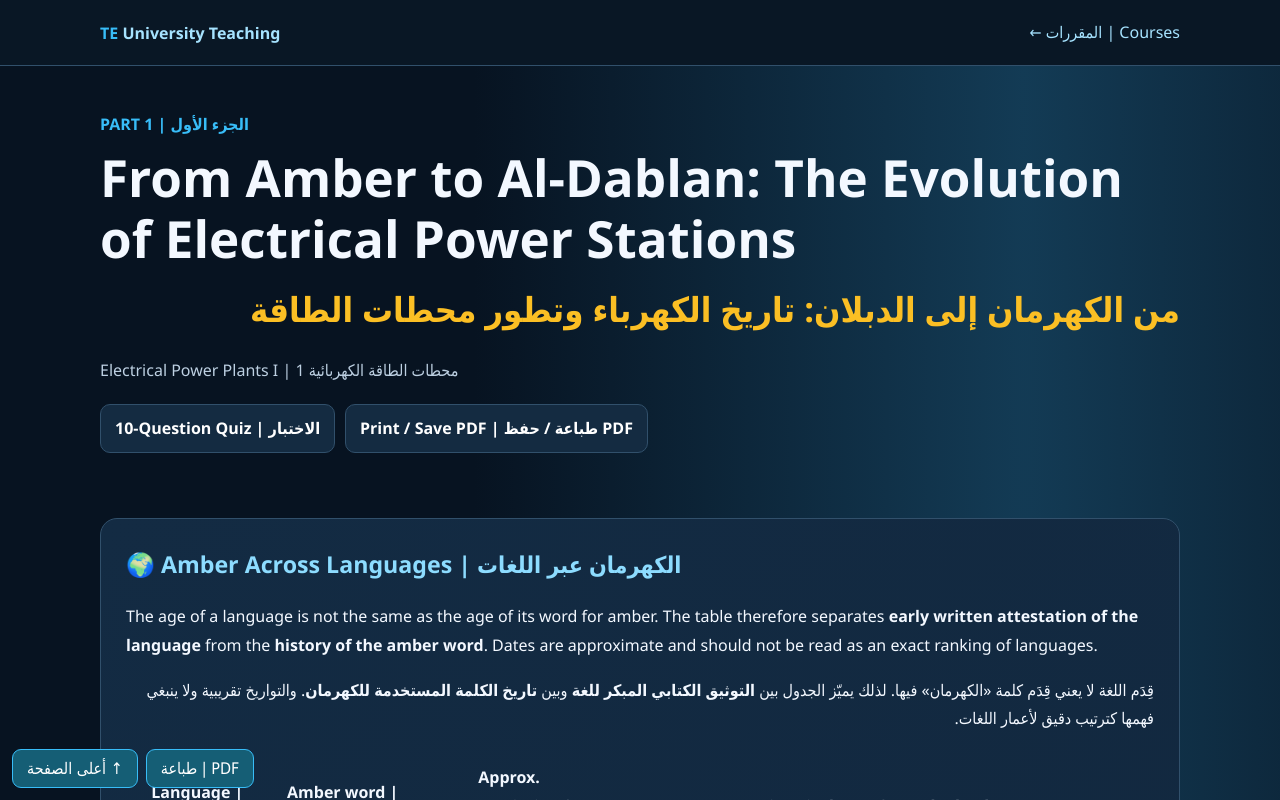
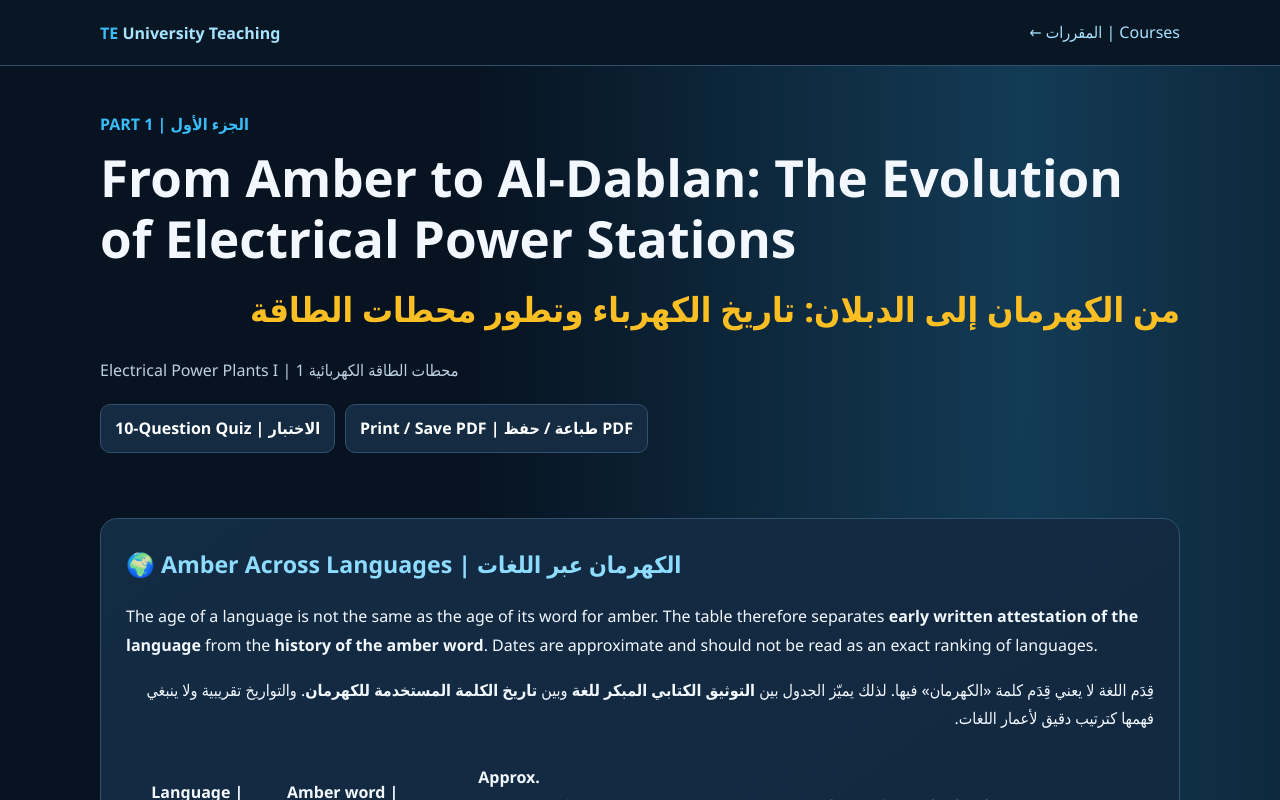
Before and after one commit to aoussgabash/teaching, a plain HTML site: page power-stations-1-part01.html in a window 1280 px wide. Drawn offline with nearby package versions, Linux system fonts and the light colour scheme.

Commit message:
Remove duplicate floating PDF and top buttons from power stations lesson

```diff
--- a/power-stations-1-part01.html
+++ b/power-stations-1-part01.html
@@ -1,6 +1,6 @@
-<!doctype html><html lang="ar" dir="rtl"><head><meta charset="utf-8"><meta name="viewport" content="width=device-width,initial-scale=1"><title>محطات الطاقة الكهربائية 1 — الجزء الأول</title><style>html,body{margin:0;height:100%;background:#071321;color:#fff;font-family:Tahoma,Arial,sans-serif}iframe{width:100%;height:100%;border:0;display:block}#actions{position:fixed;bottom:12px;left:12px;z-index:30;display:flex;gap:8px}#actions button{background:#155e75;color:white;border:1px solid #38bdf8;border-radius:9px;padding:9px 14px;font:inherit;cursor:pointer}@media print{#actions{display:none}}</style></head><body><div id="actions"><button type="button" id="print">PDF | طباعة</button><button type="button" id="top">↑ أعلى الصفحة</button></div><iframe id="lesson" title="محطات الطاقة الكهربائية 1 — الجزء الأول" src="electrical-power-plants-1-lecture01.html"></iframe><script>
+<!doctype html><html lang="ar" dir="rtl"><head><meta charset="utf-8"><meta name="viewport" content="width=device-width,initial-scale=1"><title>محطات الطاقة الكهربائية 1 — الجزء الأول</title><style>html,body{margin:0;height:100%;background:#071321;color:#fff;font-family:Tahoma,Arial,sans-serif}iframe{width:100%;height:100%;border:0;display:block}</style></head><body><iframe id="lesson" title="محطات الطاقة الكهربائية 1 — الجزء الأول" src="electrical-power-plants-1-lecture01.html"></iframe><script>
 document.getElementById('lesson').addEventListener('load',function(){const d=this.contentDocument;if(!d)return;const ext=d.getElementById('power-history-extension');const timeline=d.querySelector('.timeline');if(!ext||!timeline)return;
 const entries=[['1881','بدايات الإمداد العام بالكهرباء | Early public electricity supply','بدأت غودالمينغ في بريطانيا توفير الكهرباء للإنارة باستخدام توليد كهرمائي. يختلف وصف «الأولى» حسب معيار المقارنة.'],['1882','محطة بيرل ستريت | Pearl Street Station','افتتحت في نيويورك في 4 سبتمبر 1882 بوصفها نموذجا مبكرا لمحطة توليد مركزية تجارية بالتيار المستمر.'],['1882','ميسباخ–ميونخ | Miesbach–Munich','تجربة لنقل الكهرباء بالتيار المستمر لمسافة تقارب 57 km، وبتوتر يقارب 2 kV.'],['1891','لاوفن–فرانكفورت | Lauffen–Frankfurt','نقل الطاقة ثلاثية الطور لمسافة نحو 175 km وبتوتر يقارب 15 kV، ما برهن على جدوى النقل المتناوب لمسافات بعيدة.'],['1950–2000','الشبكات المترابطة | Interconnected Grids','تطور الربط بين المحطات، ورفع توترات النقل، والحماية الرقمية، والتحكم المركزي.'],['2000–2026','الشبكات الذكية | Smart Power Systems','الطاقة المتجددة، البطاريات، HVDC، محطات التحويل الرقمية، والصيانة التنبؤية.']];
 const old=[...timeline.querySelectorAll(':scope > .event')];for(const [year,title,description] of entries){const node=d.createElement('div');node.className='event';node.innerHTML='<div class="year">'+year+'</div><div class="card"><strong>'+title+'</strong><p class="ar" lang="ar" dir="rtl">'+description+'</p></div>';const first=old.find(e=>{const m=e.querySelector('.year')?.textContent.match(/\d{4}/);return m&&Number(m[0])>parseInt(year)});if(first)timeline.insertBefore(node,first);else timeline.appendChild(node)}
 const h=d.querySelector('.hero h1');if(h)h.textContent='From Amber to Al-Dablan: The Evolution of Electrical Power Stations';const ar=d.querySelector('.hero .ar');if(ar)ar.textContent='من الكهرمان إلى الدبلان: تاريخ الكهرباء وتطور محطات الطاقة';const muted=d.querySelector('.hero .muted');if(muted)muted.textContent='Electrical Power Plants I | محطات الطاقة الكهربائية 1';const back=d.querySelector('header nav a[href="electrical-fundamentals-1.html"]');if(back){back.href='index.html';back.textContent='← المقررات | Courses'};ext.remove();d.title='محطات الطاقة الكهربائية 1 — الجزء الأول';});
-document.getElementById('print').addEventListener('click',()=>{const f=document.getElementById('lesson');f.contentWindow?.print()});document.getElementById('top').addEventListener('click',()=>{const f=document.getElementById('lesson');f.contentWindow?.scrollTo({top:0,behavior:'smooth'})});</script></body></html>
+</script></body></html>
```
